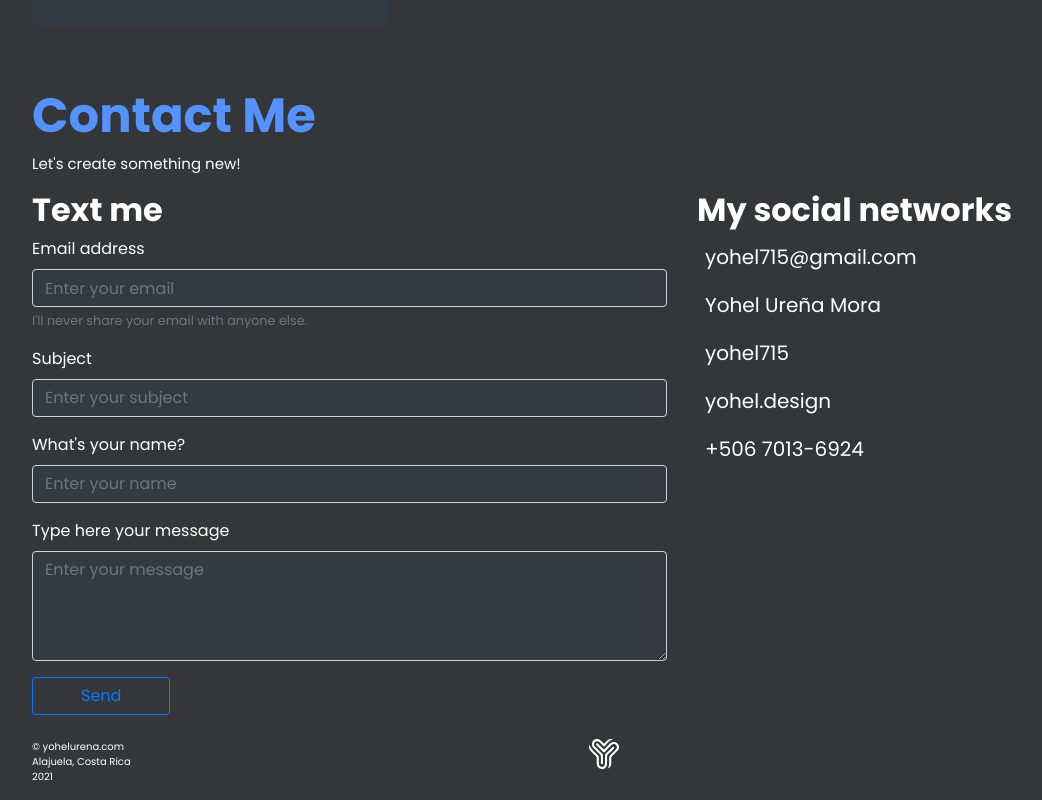
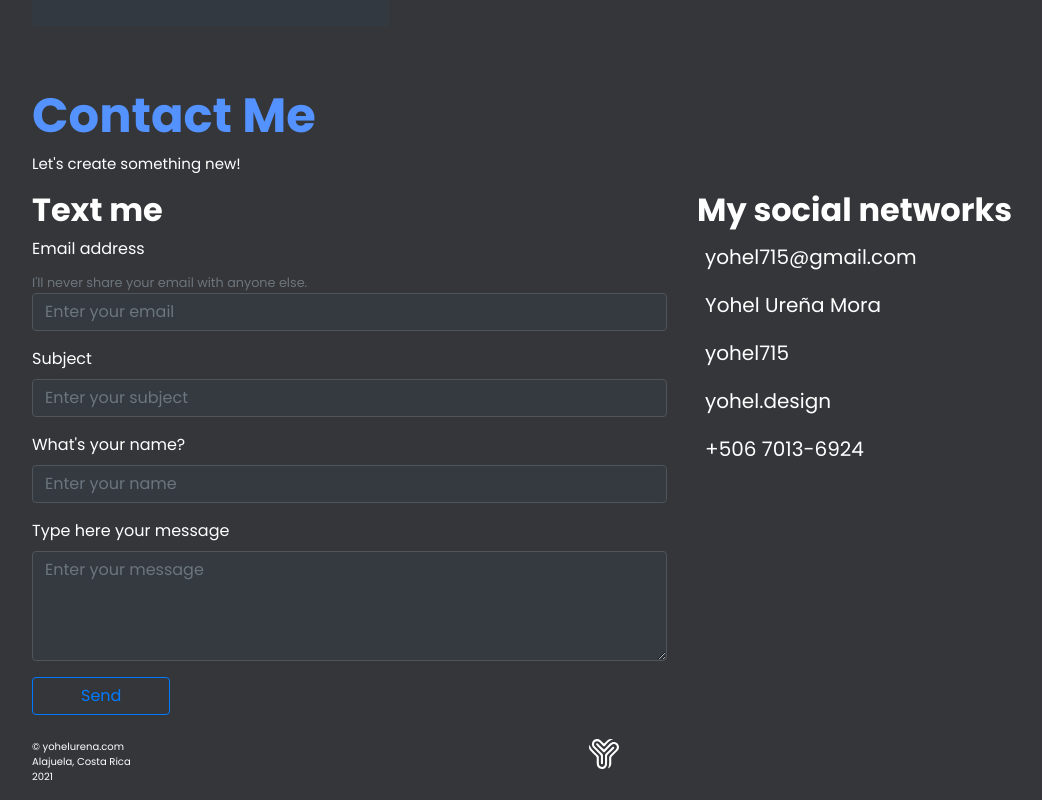
Before and after one commit to yohel715/portafolio, a React (Create React App) app: page / in a window 1280 px wide. Shown: the part 3704-4504 px from the top of the page, without its empty margins (53-1095 px from the left). Built offline with nearby package versions, Linux system fonts and the light colour scheme; some icons are missing.

Commit message:
form validations

```diff
--- a/src/components/Contact.js
+++ b/src/components/Contact.js
@@ -4,16 +4,64 @@ import Form from "react-bootstrap/Form";
 import Button from "react-bootstrap/Button";
 import logo from "../img/SVG/logo.svg";
 
-const Contanct = () => {
+const initialState = {
+  email: "",
+  subject: "",
+  name: "",
+  message: "",
 
-  function sendEmail(e) { //EmailJS envía el formularioo
-    e.preventDefault();
+  emailError: "",
+  subjectError: "",
+  nameError: "",
+  messageError: "",
+};
 
+class Contanct extends React.Component {
+  state = initialState;
+
+  handleChange = (event) => {
+    this.setState({ [event.target.name]: event.target.value });
+  };
+
+  validate = () => {
+    let nameError = "";
+    let subjectError = "";
+    let emailError = "";
+    let messageError = "";
+
+    if (!this.state.name) {
+      nameError = "name cannot be blank";
+    }
+
+    if (!this.state.subject) {
+      subjectError = "subject cannot be blank";
+    }
+
+    if (!this.state.email.includes("@")) {
+      emailError = "email cannot be blank";
+    }
+
+    if (!this.state.subject) {
+      messageError = "message cannot be blank";
+    }
+
+    if (nameError || subjectError || emailError || messageError) {
+      this.setState({ nameError, subjectError, emailError, messageError });
+      return false;
+    }
+
+    return true;
+  };
+
+  handleSubmit = (event) => {
+    event.preventDefault();
+    const isValid = this.validate();
+    if (isValid) {
       emailjs
         .sendForm(
           "service_7sdf16h", //service_id
           "template_14r718o", //template_id
-        e.target,
+          event.target,
           "user_IA86SbDUjhLZNfcLSCt8p" //user_id
         )
         .then(
@@ -24,9 +72,13 @@ const Contanct = () => {
             console.log(error.text);
           }
         );
-    e.target.reset();
+      // clear form
+      this.setState(initialState);
+      //event.target.reset();
     }
+  };
 
+  render() {
     return (
       <div className="container pt-5">
         <h1>Contact Me</h1>
@@ -36,22 +88,42 @@ const Contanct = () => {
           <div className="col-sm-7">
             <h2>Text me</h2>
 
-
-          <Form className="contact-form" onSubmit={sendEmail}>
+            <Form className="contact-form" onSubmit={this.handleSubmit}>
               <Form.Group className="mb-3" controlId="formBasicEmail">
                 <Form.Label>Email address</Form.Label>
-              <Form.Control type="email" placeholder="Enter your email" name="email"/>
                 <Form.Text className="text-muted">
                   I'll never share your email with anyone else.
                 </Form.Text>
+                <Form.Control
+                  type="email"
+                  placeholder="Enter your email"
+                  name="email"
+                  value={this.state.email}
+                  onChange={this.handleChange}
+                />
+                <p class="from_alert d-flex">{this.state.emailError}</p>
               </Form.Group>
               <Form.Group>
                 <Form.Label>Subject</Form.Label>
-              <Form.Control type="text" placeholder="Enter your subject" name="subject"/>
+                <Form.Control
+                  type="text"
+                  placeholder="Enter your subject"
+                  name="subject"
+                  value={this.state.subject}
+                  onChange={this.handleChange}
+                />
+                <p class="from_alert d-flex">{this.state.subjectError}</p>
               </Form.Group>
               <Form.Group>
                 <Form.Label>What's your name?</Form.Label>
-              <Form.Control type="text" placeholder="Enter your name" name="name"/>
+                <Form.Control
+                  type="text"
+                  placeholder="Enter your name"
+                  name="name"
+                  value={this.state.name}
+                  onChange={this.handleChange}
+                />
+                <p class="from_alert d-flex">{this.state.nameError}</p>
               </Form.Group>
               <Form.Group
                 className="mb-3"
@@ -63,7 +135,10 @@ const Contanct = () => {
                   rows={4}
                   placeholder="Enter your message"
                   name="message"
+                  value={this.state.message}
+                  onChange={this.handleChange}
                 />
+                <p class="from_alert d-flex">{this.state.messageError}</p>
               </Form.Group>
               <Button variant="outline-primary  px-5 mb-4" type="submit">
                 Send
@@ -170,6 +245,7 @@ const Contanct = () => {
         </div>
       </div>
     );
-};
+  }
+}
 
 export default Contanct;
--- a/src/index.scss
+++ b/src/index.scss
@@ -125,12 +125,19 @@ li {
 
 .form-control {
   background-color: #343a40 !important;
+  border: 1px solid #4f555a;
   color: white;
 }
 
 .form-control:focus {
   color: white !important;
 }
+
+.from_alert{
+  font-size: 80%;
+  color: #fd7871;
+}
+
 .caption {
   font-size: 10px !important;
 }
```
Lines whose indentation alone changed are shown as unchanged.
